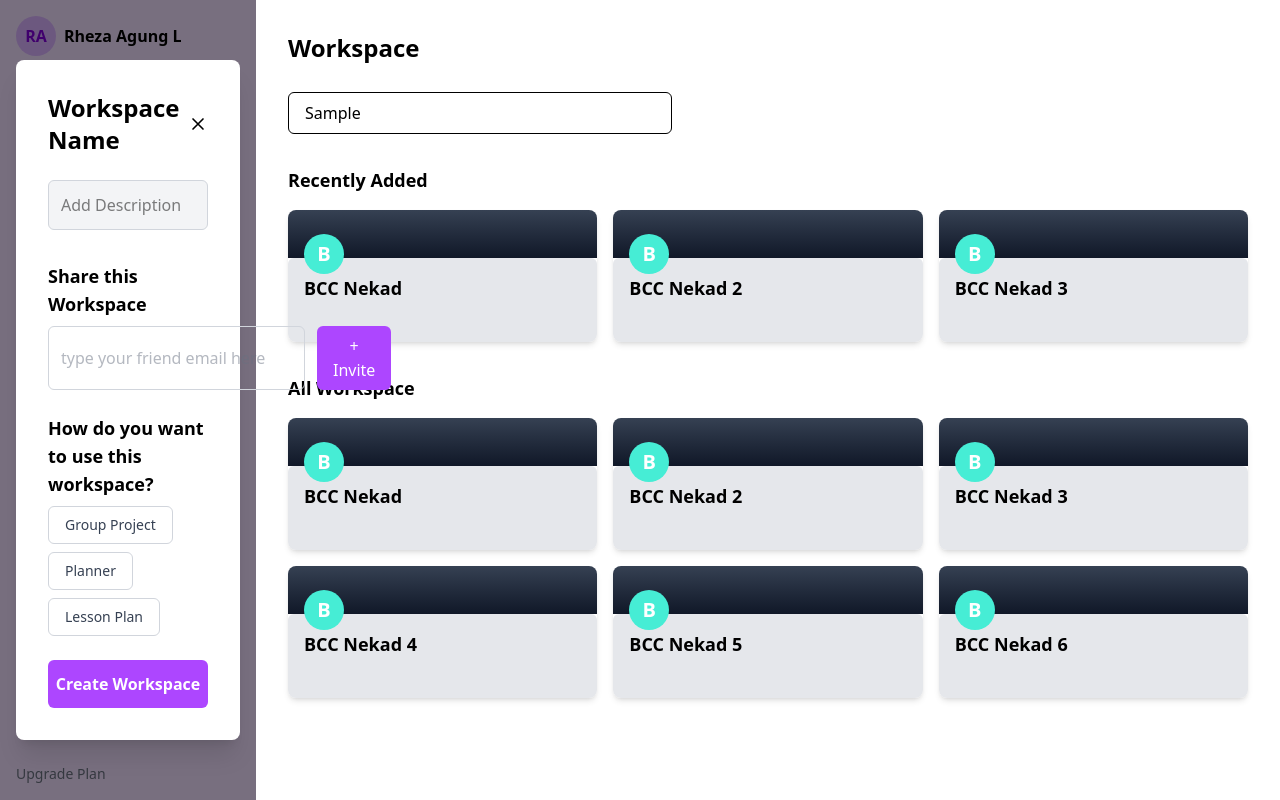
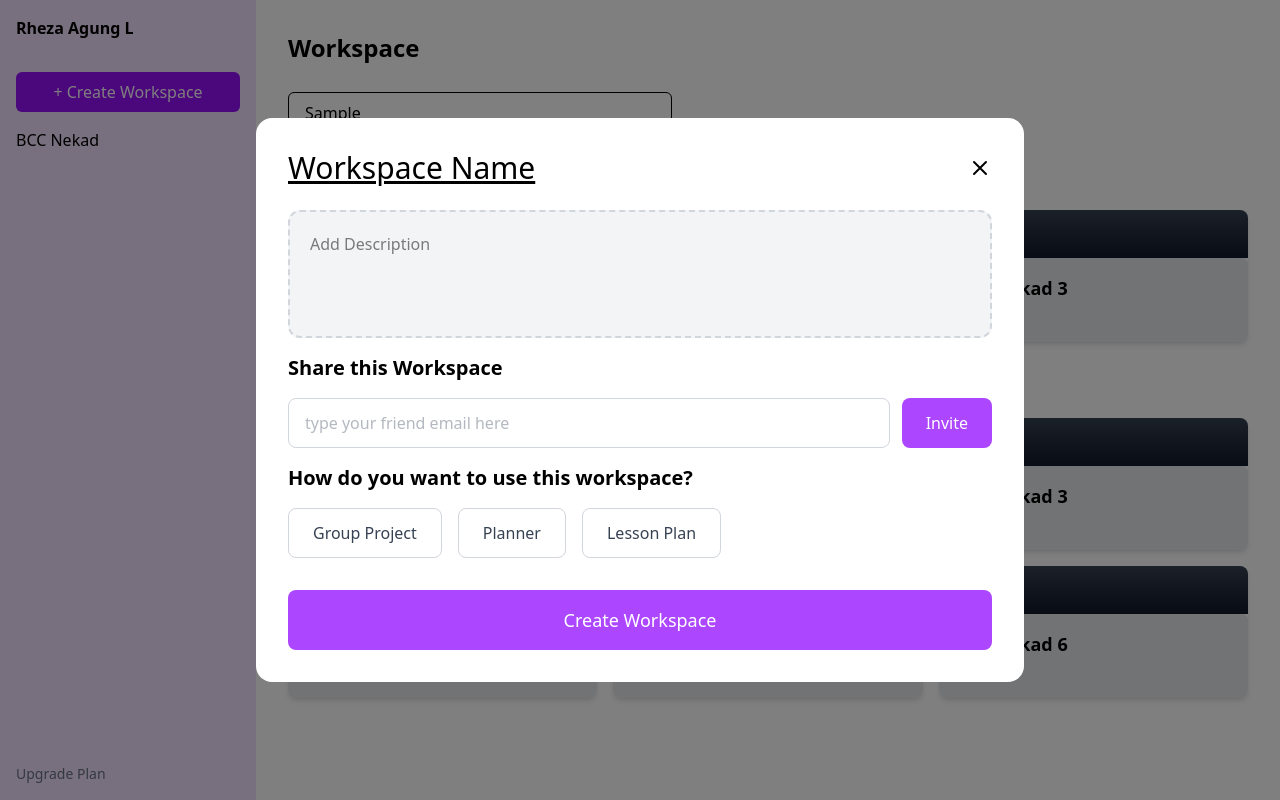
Before and after one commit to nickolasww/Kelarin-FIndIt, a Next.js app: page /dashboard in a window 1280 px wide. Both pictures are taken after typing "Sample" into the empty fields and a click on the button "+ Create Workspace". Built offline with nearby package versions, Linux system fonts and the light colour scheme.

Commit message:
fix: Hamburger navbar and modal CreateWorkspace responsive

```diff
--- a/src/app/dashboard/partials/sidebar.tsx
+++ b/src/app/dashboard/partials/sidebar.tsx
@@ -1,35 +1,28 @@
-"use client"
+'use client';
 
-import { useState } from "react"
-import CreateWorkspaceModal from "@/components/modal/createworkspace"
+import React, { useState } from 'react';
+import CreateWorkspaceModal from '@/components/modal/createworkspace';
 
 const Sidebar = () => {
-  const [isModalOpen, setIsModalOpen] = useState(false)
-  const [isSidebarOpen, setIsSidebarOpen] = useState(false)
-  const [workspaces, setWorkspaces] = useState<string[]>(["BCC Nekad"])
+  const [isModalOpen, setIsModalOpen] = useState(false);
+  const [isSidebarOpen, setIsSidebarOpen] = useState(false);
 
   const openModal = () => {
-    setIsModalOpen(true)
-  }
+    setIsModalOpen(true);
+  };
 
   const closeModal = () => {
-    setIsModalOpen(false)
-  }
+    setIsModalOpen(false);
+  };
 
   const toggleSidebar = () => {
-    setIsSidebarOpen(!isSidebarOpen)
-  }
-
-  const handleCreateWorkspace = (workspaceName: string) => {
-    if (workspaceName.trim()) {
-      setWorkspaces([...workspaces, workspaceName])
-    }
-  }
+    setIsSidebarOpen(!isSidebarOpen);
+  };
 
   return (
     <>
       <div className="sm:hidden p-4 bg-[#F2E0FF]">
-        <button onClick={toggleSidebar} aria-label="Toggle sidebar">
+        <button onClick={toggleSidebar}>
           <svg
             xmlns="http://www.w3.org/2000/svg"
             className="h-6 w-6"
@@ -37,19 +30,24 @@ const Sidebar = () => {
             viewBox="0 0 24 24"
             stroke="currentColor"
           >
-            <path strokeLinecap="round" strokeLinejoin="round" strokeWidth={2} d="M4 6h16M4 12h16M4 18h16" />
+            <path
+              strokeLinecap="round"
+              strokeLinejoin="round"
+              strokeWidth={2}
+              d="M4 6h16M4 12h16M4 18h16"
+            />
           </svg>
         </button>
       </div>
 
       <div
         className={`${
-          isSidebarOpen ? "translate-x-0" : "-translate-x-full"
-        } sm:translate-x-0 w-full sm:w-64 bg-[#F2E0FF] p-4 min-h-screen flex flex-col fixed sm:static top-0 left-0 transition-transform duration-300 ease-in-out z-40`}
+          isSidebarOpen ? 'translate-x-0' : '-translate-x-full'
+        } sm:translate-x-0 w-full sm:w-64 bg-[#F2E0FF] p-4 min-h-screen flex flex-col fixed sm:static top-0 left-0 transition-transform duration-300 ease-in-out z-50`}
       >
-
+        {/* Close button (visible only on mobile when the sidebar is open) */}
         <div className="sm:hidden flex justify-end mb-4">
-          <button onClick={toggleSidebar} aria-label="Close sidebar">
+          <button onClick={toggleSidebar}>
             <svg
               xmlns="http://www.w3.org/2000/svg"
               className="h-6 w-6"
@@ -57,48 +55,42 @@ const Sidebar = () => {
               viewBox="0 0 24 24"
               stroke="currentColor"
             >
-              <path strokeLinecap="round" strokeLinejoin="round" strokeWidth={2} d="M6 18L18 6M6 6l12 12" />
+              <path
+                strokeLinecap="round"
+                strokeLinejoin="round"
+                strokeWidth={2}
+                d="M6 18L18 6M6 6l12 12"
+              />
             </svg>
           </button>
         </div>
 
         <div className="flex items-center mb-6 sm:mb-8">
-          <div className="w-10 h-10 bg-purple-300 rounded-full flex items-center justify-center mr-2">
-            <span className="text-purple-700 font-bold">RA</span>
-          </div>
           <div className="flex items-center">
             <p className="font-semibold">Rheza Agung L</p>
           </div>
         </div>
-
         <button
-          className="bg-purple-600 text-white py-2 px-4 rounded-md w-full mb-3 sm:mb-4 hover:bg-purple-700 transition-colors"
+          className="bg-purple-600 text-white py-2 px-4 rounded-md w-full mb-3 sm:mb-4"
           onClick={openModal}
         >
           + Create Workspace
         </button>
-
-        <div className="space-y-3">
-          {workspaces.map((workspace, index) => (
-            <div key={index} className="flex items-center p-2 hover:bg-purple-200 rounded-md cursor-pointer">
-              <div className="w-6 h-6 bg-purple-400 rounded-md flex items-center justify-center mr-2">
-                <span className="text-white text-xs font-bold">{workspace.charAt(0)}</span>
-              </div>
-              <p>{workspace}</p>
-            </div>
-          ))}
+        <div className="flex items-center mb-4">
+          <p>BCC Nekad</p>
         </div>
 
         <div className="flex-grow"></div>
 
-        <button className="text-sm text-gray-500 mt-auto flex items-center cursor-pointer hover:text-purple-600">
+        <button className="text-sm text-gray-500 mt-auto flex items-center cursor-pointer">
           Upgrade Plan
         </button>
+      </div>
 
-        <CreateWorkspaceModal isOpen={isModalOpen} onClose={closeModal}  />
-      </div>
+      {/* Modal is always rendered outside of the sidebar toggle logic */}
+      <CreateWorkspaceModal isOpen={isModalOpen} onClose={closeModal} />
     </>
-  )
-}
+  );
+};
 
-export default Sidebar
+export default Sidebar;
--- a/src/app/register/page.tsx
+++ b/src/app/register/page.tsx
@@ -15,15 +15,24 @@ export default function Login() {
         <div className="relative w-full h-screen flex justify-center">
           <div className="relative m-2 bg-gradient-to-br from-purple-100 to-purple-600 rounded-3xl p-8 shadow-2xl flex flex-col items-start justify-center">
             <div className="absolute top-8 left-8 flex items-center">
-              <a href="/home"><Image src={Logo} alt="Logo Kelarin" className="w-12 h-12 mr-2 cursor-pointer" /></a>
+              <a href="/home">
+                <Image
+                  src={Logo}
+                  alt="Logo Kelarin"
+                  className="w-12 h-12 mr-2 cursor-pointer"
+                />
+              </a>
               <h1 className="text-2xl font-bold text-white">Kelarin</h1>
             </div>
             <div className="mt-20">
               <h2 className="text-5xl font-semibold mb-4">
-                Turn Every Task into an <span className="text-purple-800 font-bold">Achievement!</span>
+                Turn Every Task into an{" "}
+                <span className="text-purple-800 font-bold">Achievement!</span>
               </h2>
               <p className="text-md pr-20">
-                Boost productivity with a gamified Kanban system! Manage tasks, earn points, and unlock rewards as you progress. Stay organized, stay motivated, and level up your workflow - all in one place!
+                Boost productivity with a gamified Kanban system! Manage tasks,
+                earn points, and unlock rewards as you progress. Stay organized,
+                stay motivated, and level up your workflow - all in one place!
               </p>
             </div>
           </div>
@@ -38,12 +47,14 @@ export default function Login() {
           <div className="pt-6 md:pt-10 ml-5">
             <Input
               label="Full Name"
+              placeholder=""
               type="fullname"
               value={email}
               classname="shadow appearance-none border rounded w-full py-2 px-3 text-gray-700 leading-tight focus:outline-none focus:shadow-outline mb-4"
             />
 
             <Input
+              placeholder=""
               label="Email"
               type="email"
               value={email}
@@ -52,6 +63,7 @@ export default function Login() {
 
             <Input
               label="Password"
+              placeholder=""
               type="password"
               value={password}
               classname="shadow appearance-none border rounded w-full py-2 px-3 text-gray-700 leading-tight focus:outline-none focus:shadow-outline mb-6"
@@ -66,7 +78,10 @@ export default function Login() {
           </div>
 
           <p className="text-center pt-8 md:pt-10">
-            have an account? <a href="/login" className="text-purple-500">Sign In</a>
+            have an account?{" "}
+            <a href="/login" className="text-purple-500">
+              Sign In
+            </a>
           </p>
         </div>
       </div>
--- a/src/components/modal/createworkspace/index.tsx
+++ b/src/components/modal/createworkspace/index.tsx
@@ -14,14 +14,14 @@ const CreateWorkspaceModal: React.FC<CreateWorkspaceModalProps> = ({ isOpen, onC
   const [email, setEmail] = useState('');
 
   return (
-    <div className="fixed z-50 inset-0 bg-black/50 flex items-center justify-center p-4 ">
-      <div className="bg-white rounded-lg shadow-xl w-full max-w-md md:max-w-2xl lg:max-w-3xl p-6 md:p-8 relative">
-        <div className="flex items-center justify-between mb-4 md:mb-6">
-          <h1 className="text-xl md:text-2xl font-semibold">Workspace Name</h1>
+    <div className="fixed z-50 inset-0 bg-black/50 flex items-center justify-center p-4">
+      <div className="bg-white rounded-2xl w-full max-w-3xl p-6 sm:p-8 relative">
+        <div className="flex items-center justify-between mb-4 sm:mb-6">
+          <h1 className="text-2xl sm:text-3xl underline">Workspace Name</h1>
           <button onClick={onClose}>
             <svg
               xmlns="http://www.w3.org/2000/svg"
-              className="h-5 w-5"
+              className="h-5 w-5 sm:h-6 sm:w-6"
               fill="none"
               viewBox="0 0 24 24"
               stroke="currentColor"
@@ -40,32 +40,33 @@ const CreateWorkspaceModal: React.FC<CreateWorkspaceModalProps> = ({ isOpen, onC
           value=""
           label=""
           placeholder="Add Description"
-          classname="border border-gray-300 rounded-md w-full bg-gray-100 p-3 mb-4"
+          classname="border-2 border-dashed border-gray-300 rounded-xl w-full bg-gray-100 pb-16 sm:pb-20 p-4 sm:p-5 focus:outline-none"
         />
 
-        <div className="mb-6">
-          <h2 className="text-lg font-semibold mb-2">Share this Workspace</h2>
-          <div className="flex flex-col md:flex-row gap-3">
+        <div className="mb-4">
+          <h2 className="text-lg sm:text-xl font-semibold mb-3 sm:mb-4">Share this Workspace</h2>
+          <div className="flex flex-col sm:flex-row gap-3">
             <input
               type="email"
               placeholder="type your friend email here"
-              className="flex-1 border border-gray-300 rounded-md px-3 py-2 text-gray-500"
+              className="flex-1 border border-gray-300 rounded-lg px-3 py-2 sm:px-4 sm:py-3 text-gray-500"
               value={email}
               onChange={(e) => setEmail(e.target.value)}
             />
-            <button className="bg-purple-500 hover:bg-purple-600 text-white rounded-md px-4 py-2">
-              + Invite
+            <button className="bg-purple-500 hover:bg-purple-600 text-white rounded-lg px-4 py-2 sm:px-6 sm:py-3 flex items-center gap-2">
+              <span>Invite</span>
             </button>
           </div>
         </div>
 
-        <div className="mb-6">
-          <h2 className="text-lg font-semibold mb-2">How do you want to use this workspace?</h2>
-          <div className="flex flex-wrap gap-2">
+        {/* Workspace type section */}
+        <div className="mb-6 sm:mb-8">
+          <h2 className="text-lg sm:text-xl font-semibold mb-3 sm:mb-4">How do you want to use this workspace?</h2>
+          <div className="flex flex-wrap gap-2 sm:gap-4">
             {['Group Project', 'Planner', 'Lesson Plan'].map((type) => (
               <button
                 key={type}
-                className={`px-4 py-2 rounded-md border text-sm ${
+                className={`px-4 py-2 sm:px-6 sm:py-3 rounded-lg border text-sm sm:text-base ${
                   workspaceType === type
                     ? 'border-purple-500 bg-purple-50 text-purple-700'
                     : 'border-gray-300 text-gray-700'
@@ -78,7 +79,8 @@ const CreateWorkspaceModal: React.FC<CreateWorkspaceModalProps> = ({ isOpen, onC
           </div>
         </div>
 
-        <button className="w-full bg-purple-500 hover:bg-purple-600 text-white rounded-md py-3 font-semibold">
+        {/* Create button */}
+        <button className="w-full bg-purple-500 hover:bg-purple-600 text-white rounded-lg py-3 sm:py-4 text-base sm:text-lg font-medium">
           Create Workspace
         </button>
       </div>
```
